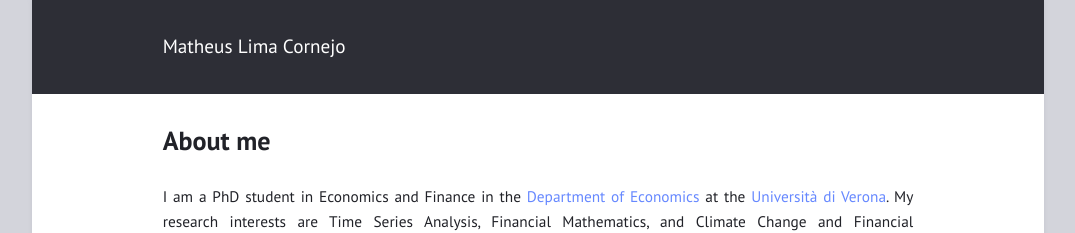
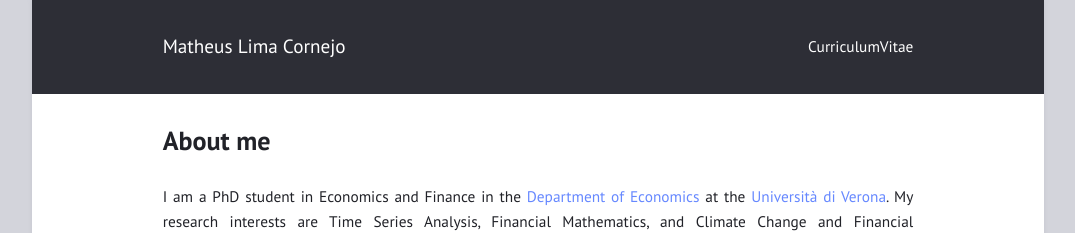
Before and after one commit to limacornejo/limacornejo.github.io, a Jekyll site: the page built from index.md, in a window 1280 px wide. Shown: the top 233 px of the page, without its empty margins (102-1177 px from the left). Built offline with Jekyll 4.4.1, drawn with Linux system fonts in a browser that asks for light colours.

Commit message:
Update _config.yml

```diff
--- a/_config.yml
+++ b/_config.yml
@@ -18,7 +18,7 @@ minimal: false             # use a dark header
 navigation:                # accepts {file, title, url, icon, sidebaricon}
   #- {file: "index.html"}
   #- {file: "README.md"}
-  - {file: "404.html", title: "Curriculum Vitae", icon: home}
+  - {title: "CurriculumVitae", file: "404.html"}
 
 external:                  # shows a footer with social links - for available icons see fontawesome.com/icons
   - {title: Mail, icon: envelope, url: "mailto:matheus.limacornejo@univr.it"}
```
